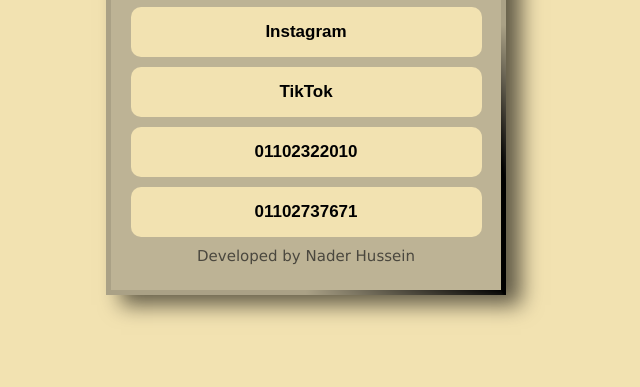
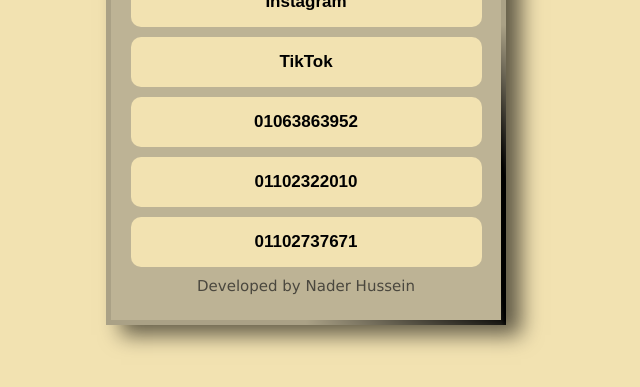
Before and after one commit to nadr-husin/Tesla, a plain HTML site: page index.html in a window 1280 px wide. Shown: the part 375-762 px from the top of the page, without its empty margins (334-974 px from the left). Drawn offline with Linux system fonts and the light colour scheme.

Commit message:
added new number

```diff
--- a/index.html
+++ b/index.html
@@ -20,11 +20,12 @@
             <a href="https://www.instagram.com/te.sla4896?utm_source=ig_web_button_share_sheet&igsh=ZDNlZDc0MzIxNw==" target="_blank"><button>Instagram</button></a>
             <a href="https://www.tiktok.com/@tesla.mens.wear?is_from_webapp=1&sender_device=pc" target="_blank"><button>TikTok</button></a>
             <div class="telephone">
+            <a href="tel:+201063863952" target="_blank"><button>01063863952</button></a>
             <a href="tel:+201102322010" target="_blank"><button>01102322010</button></a>
             <a href="tel:+201102737671" target="_blank"><button>01102737671</button></a>
         </div><!-- telephone -->
             </div><!-- btns -->
-            <p> Developed by Nader Hussein </p>
+            <p>Developed by <a href="https://www.instagram.com/nadrhusein/" target="_blank" style="color: rgba(25, 25, 25, 0.7); font-size: 15px;">Nader Hussein </a> </p>
         </div><!-- card  -->
     </div><!-- container -->
 </body>
```
